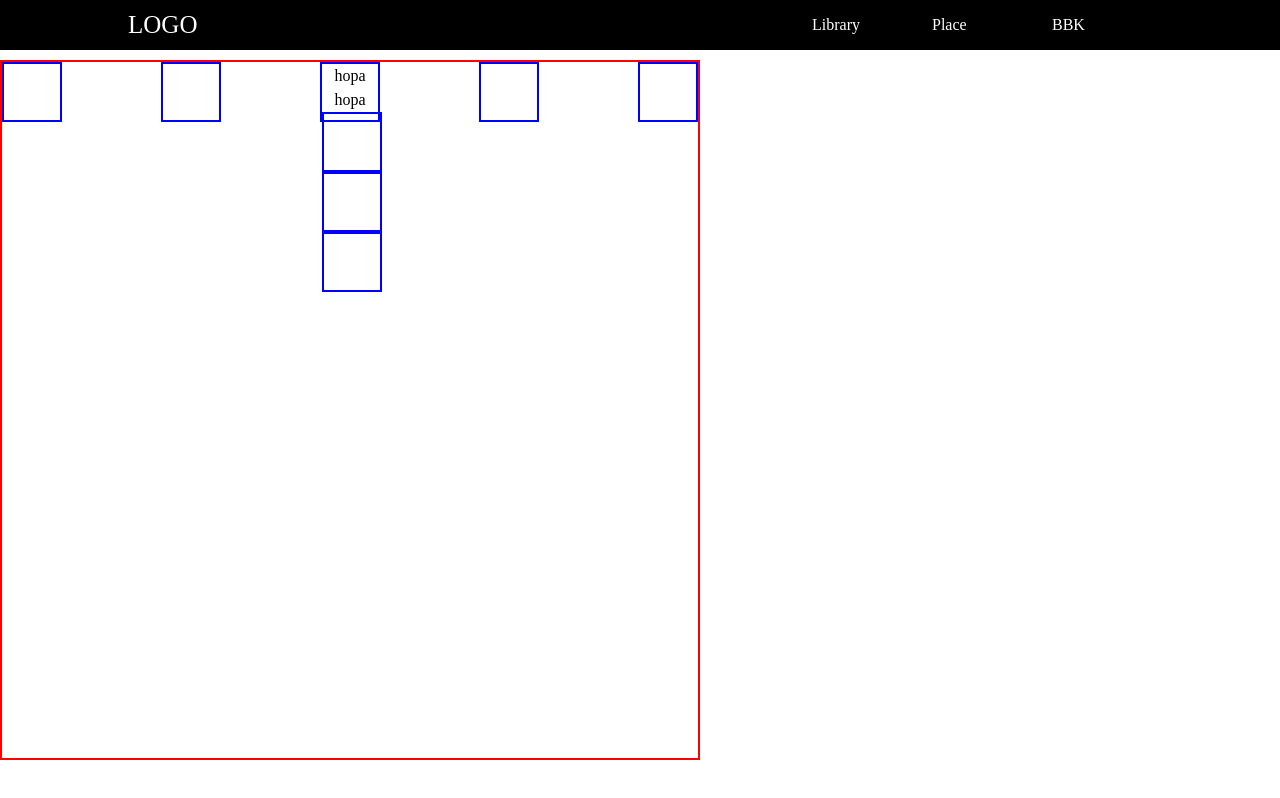
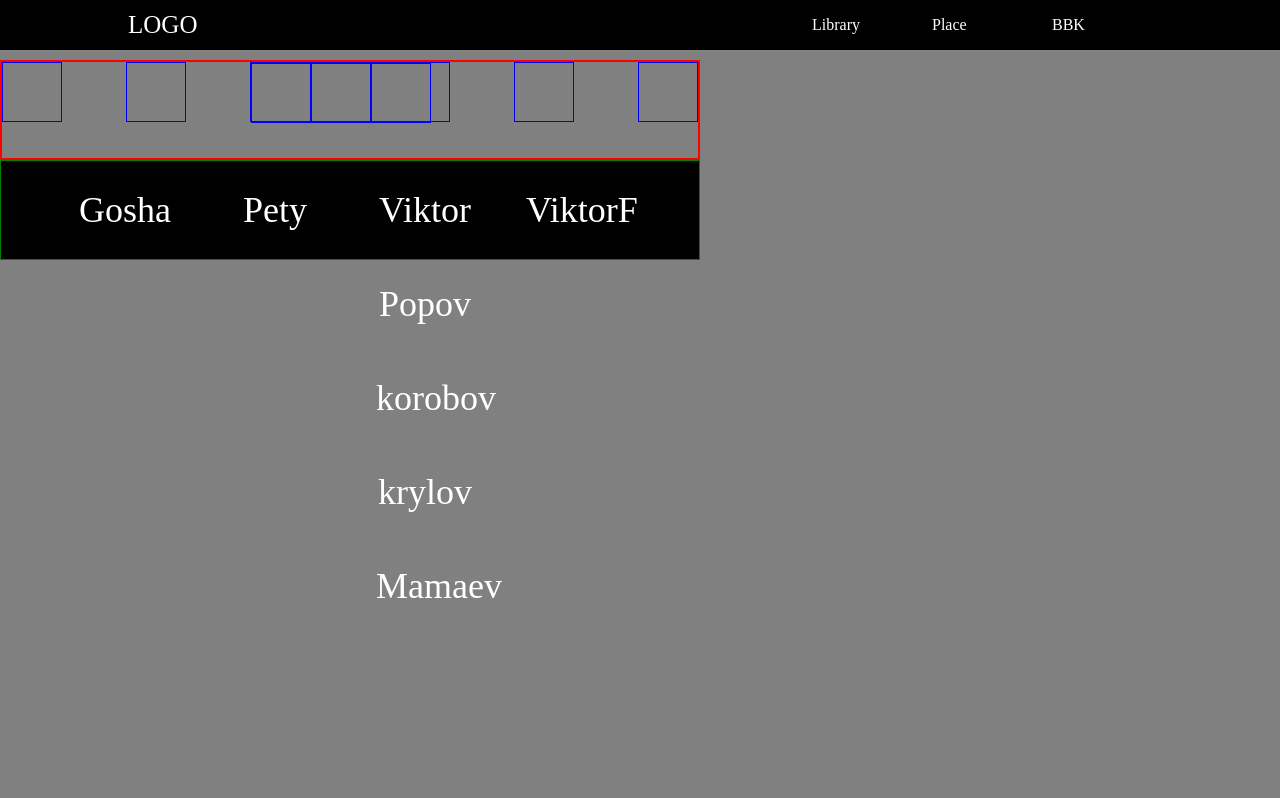
Before and after one commit to AleksandrIuskevichFromBug/fromMenuGergia, a plain HTML site: page index.html in a window 1280 px wide. Drawn offline with Linux system fonts and the light colour scheme.

Commit message:
start_ewnd

```diff
--- a/index.html
+++ b/index.html
@@ -30,14 +30,29 @@
     <div class="FR">
         <div></div>
         <div></div>
-    <div>
-        <p>hopa hopa</p>
+        <div class="poma1">
             <div class="poma"></div>
             <div class="poma"></div>
             <div class="poma"></div>
         </div>
         <div></div>
         <div></div>
+
+    </div>
+    <div class="menuF">
+        <ul class="menuU">
+            <li><a href="#">Gosha</a></li>
+            <li><a href="#">Pety</a></li>
+            <li><a href="#" class="Viktor">Viktor</a>
+            <ul class="menuU2">
+                <li><a href="#">Popov</a></li>
+                <li><a href="#">korobov</a></li>
+                <li><a href="#">krylov</a></li>
+                <li><a href="#">Mamaev</a></li>
+            </ul>
+            </li>
+            <li><a href="#">ViktorF</a></li>
+        </ul>
     </div>
 </body>
 
--- a/stylesFor.css
+++ b/stylesFor.css
@@ -41,9 +41,10 @@ header {
     transform: translate(10px,20px);*/
     transform: scale(1.1, 1.2);
     font-weight: bold;
-
 }
-
+body{
+    background-color:grey;
+}
 /*
 ul {
     list-style-type: none;
@@ -100,7 +101,7 @@ nav>ul>li {
 
 .FR {
     width: 700px;
-    height: 700px;
+    height: 100px;
     border: 2px solid red;
     margin-top: 60px;
     display: flex;
@@ -108,11 +109,44 @@ nav>ul>li {
 
 }
 
-.FR>div,.poma {
+div{
     width: 60px;
     height: 60px;
-    border: 2px solid blue;
-    text-align: center;
+    border: 1px solid blue;
+}
+.poma1{
+    width: 200px;
+    height: 60px;
+     display: flex;
+}
+.menuF{
+    width: 700px;
+    height: 100px;
+    border: 1px solid green;
+ justify-content:center;
+    align-items: center;
+    display: flex;
+    background-color:black;
+}
+.menuU{
+    list-style-type: none;
+   display:flex;
+}
+.menuU li a{
+    padding:26px;
+    text-decoration:none;
+    display:block;
+    font-size:36px;
+    color:white;
+    width:150px;
+    text-align:center;
+}
+.menuU>li>a:hover{
+    background:yellow;
+    color:black;
+}
+.menuU2{
+    position:absolute;
+    list-style-type:none;
 
-    line-height: 1.5;
 }
```
Lines whose indentation alone changed are shown as unchanged.
